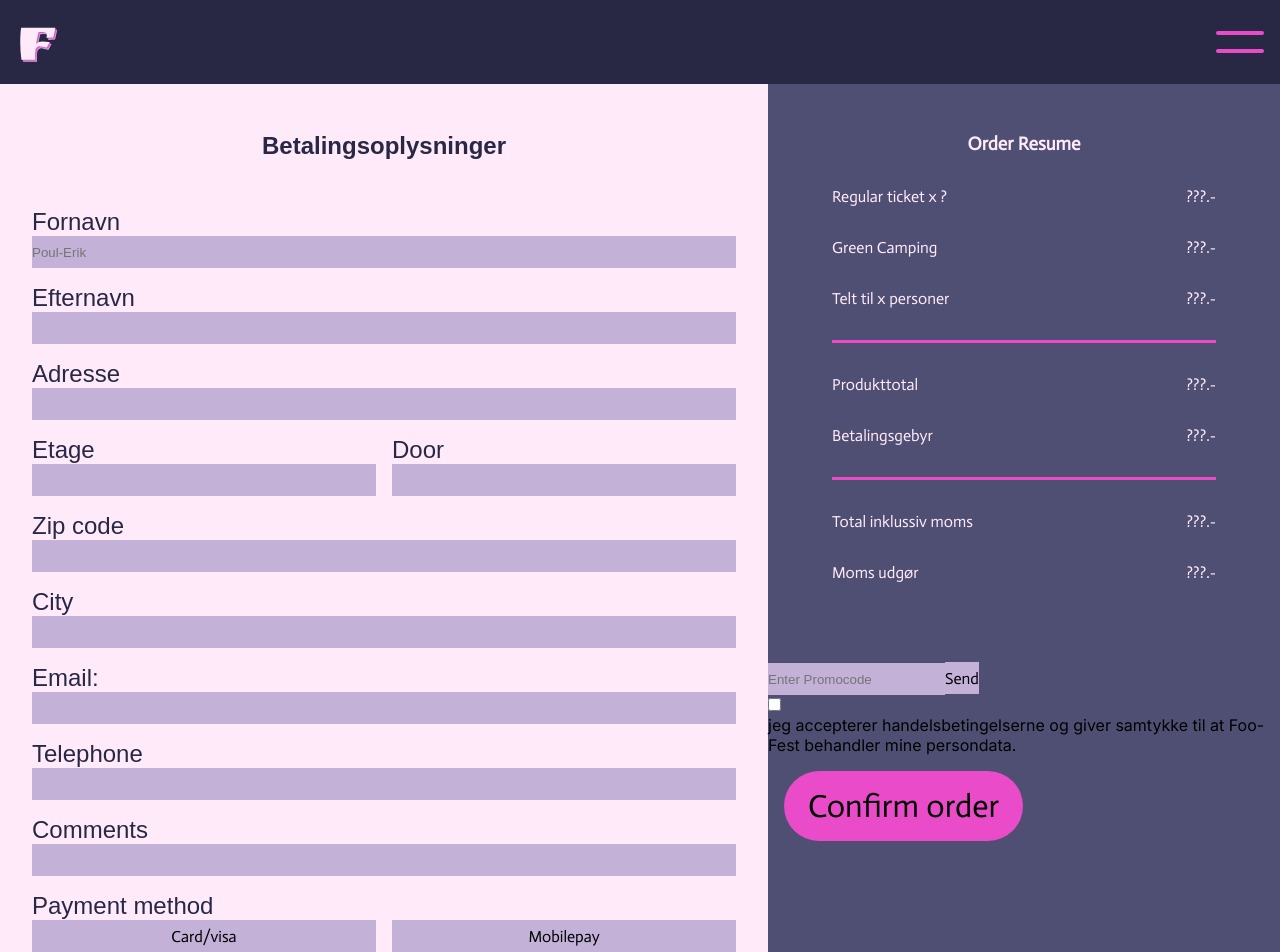
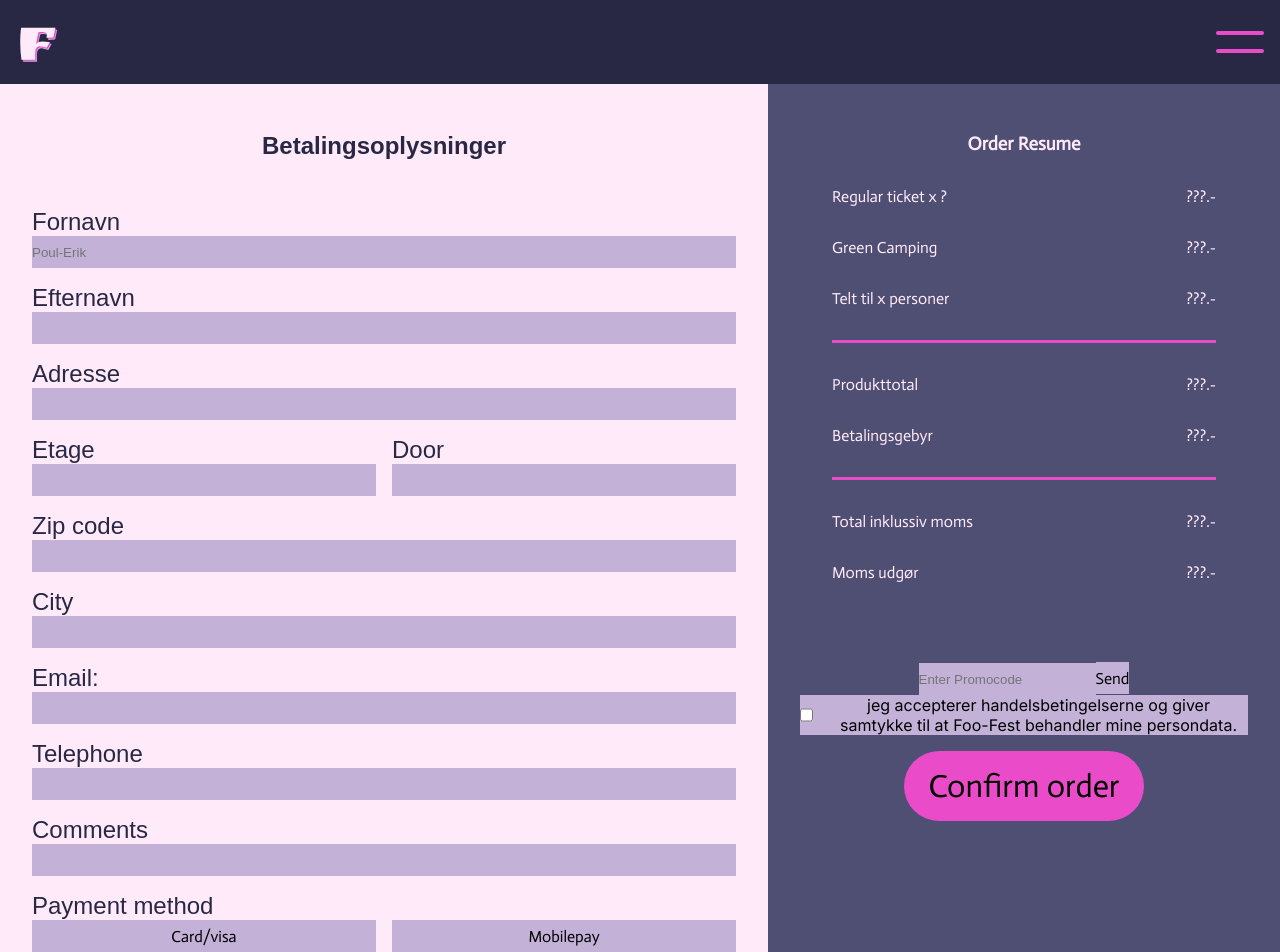
Before and after one commit to malt656c/foo_fest_app, a Next.js app: page /checkout in a window 1280 px wide. Shown: the top 952 px of the page. Built offline with nearby package versions, Linux system fonts and the light colour scheme; a web font is replaced by a local one.

Commit message:
checkout + forside

```diff
--- a/components/Checkout.jsx
+++ b/components/Checkout.jsx
@@ -107,12 +107,12 @@ export default function Checkout() {
             <p>???.-</p>
           </div>
         </div>
-        <div>
+        <div className={styles.checkoutOrdreBottom}>
           <div>
             <input className={styles.checkoutInput} type="text" placeholder="Enter Promocode" />
             <button className={styles.checkoutBetalingsButton}>Send</button>
           </div>
-          <div>
+          <div className={styles.checkoutHandelsbetingelser}>
             <input type="checkbox" id="myCheckbox" name="myCheckbox" />
             <p>jeg accepterer handelsbetingelserne og giver samtykke til at Foo-Fest behandler mine persondata.</p>
           </div>
--- a/components/Checkout.module.css
+++ b/components/Checkout.module.css
@@ -79,6 +79,16 @@
   margin: 1rem 2rem 1rem 2rem;
 }
 
+.checkoutOrdreBottom {
+  margin: 2rem;
+  text-align: center;
+}
+
+.checkoutHandelsbetingelser {
+  background-color: var(--secondary_light);
+  display: flex;
+  gap: 1rem;
+}
 .checkoutConfirmButton {
   background-color: var(--accent_pink);
   border: none;
--- a/components/Forside.jsx
+++ b/components/Forside.jsx
@@ -6,7 +6,7 @@ export default function Forside() {
       <div className={styles.forsideContent}>
         <h1 className={styles.forsideHeader}>FooFest</h1>
         <button className={styles.forsideButton}>
-          <a className={styles.forsideAtags} href="/program">
+          <a className={styles.forsideAtags} href="/booking">
             Buy tickets
           </a>
         </button>
```
